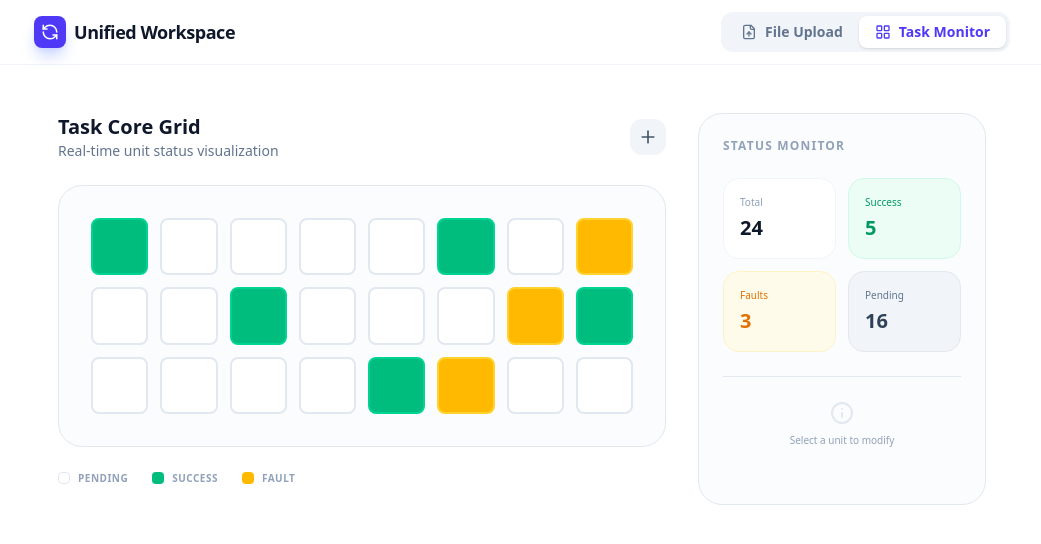
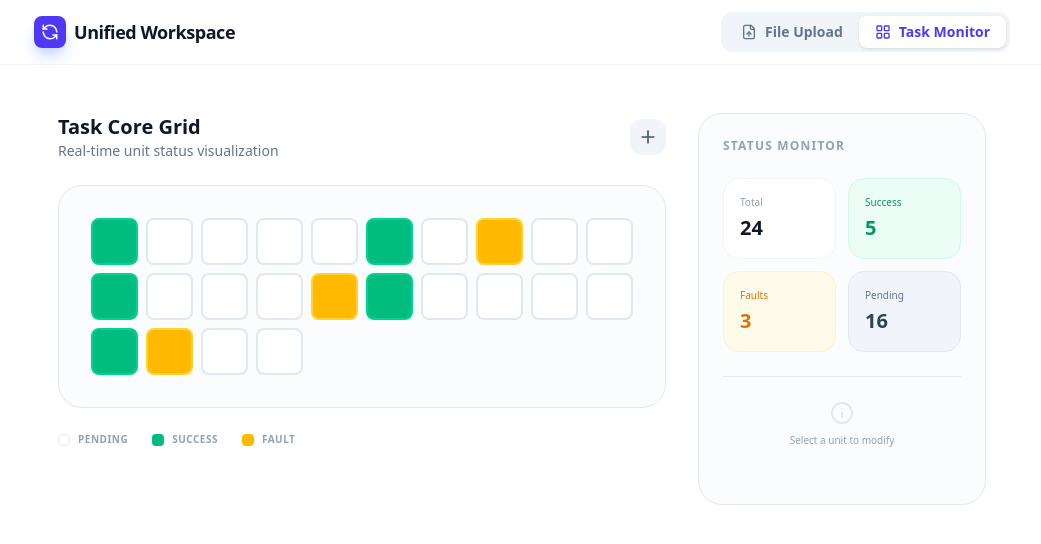
Before and after one commit to Linmoqian/unit-workplace, a React (Vite) app: page / in a window 1280 px wide. Both pictures are taken after a click on the button "Task Monitor". Shown: the top 544 px of the page, without its empty margins (118-1159 px from the left). Built offline with nearby package versions, Linux system fonts and the light colour scheme.

Commit message:
添加数据示例

```diff
--- /dev/null
+++ b/exple.json
@@ -0,0 +1,6 @@
+{
+    "ID": 1,
+    "image": "img-1433",
+    "background": "Black",
+    "state": "done"
+}
--- a/src/App.tsx
+++ b/src/App.tsx
@@ -224,24 +224,39 @@ export default function App() {
                 </div>
 
                 <div className="bg-slate-50/50 border border-slate-200 rounded-3xl p-8">
-                  <div className="grid grid-cols-4 sm:grid-cols-6 md:grid-cols-8 gap-3">
+                  <div className="grid grid-cols-5 sm:grid-cols-8 md:grid-cols-10 gap-2">
                     <AnimatePresence>
-                      {tasks.map((task) => (
+                      {tasks.map((task, index) => (
                         <motion.button
                           key={task.id}
                           layout
                           initial={{ scale: 0 }}
                           animate={{ scale: 1 }}
-                          whileHover={{ scale: 1.1 }}
+                          whileHover={{}}
                           onClick={() => setSelectedTaskId(task.id)}
                           className={`
-                            aspect-square rounded-lg border-2 transition-all duration-300
+                            relative group aspect-square rounded-lg border-2 transition-all duration-300 overflow-hidden
                             ${selectedTaskId === task.id ? 'ring-2 ring-indigo-600 ring-offset-2' : ''}
-                            ${task.status === 'pending' ? 'bg-white border-slate-200' : ''}
+                            ${task.status === 'pending' ? 'bg-white border-slate-200 hover:border-indigo-300' : ''}
                             ${task.status === 'success' ? 'bg-emerald-500 border-emerald-400' : ''}
                             ${task.status === 'warning' ? 'bg-amber-400 border-amber-300' : ''}
                           `}
-                        />
+                        >
+                          {/* Subtle backdrop on hover */}
+                          <span className="
+                            absolute inset-0 bg-white/90 backdrop-blur-sm
+                            opacity-0 group-hover:opacity-100 transition-opacity duration-300
+                          " />
+                          {/* Floating ID on hover */}
+                          <span className="
+                            absolute inset-0 z-10 flex items-center justify-center
+                            text-sm font-bold tracking-tight text-violet-600
+                            opacity-0 group-hover:opacity-100
+                            transition-opacity duration-300
+                          ">
+                            {index + 1}
+                          </span>
+                        </motion.button>
                       ))}
                     </AnimatePresence>
                   </div>
```
Also changed, not shown: 1 other file (tests, documents, lock files or other folders).
